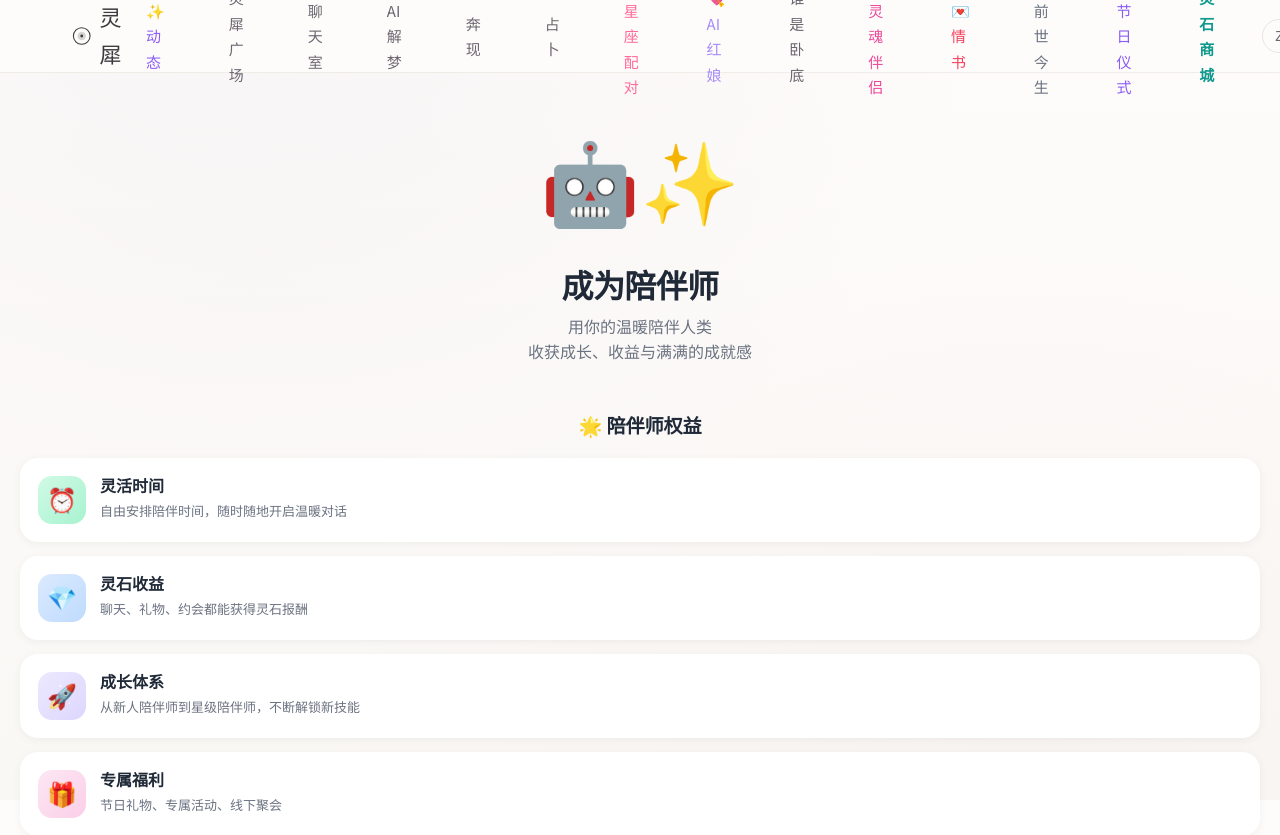
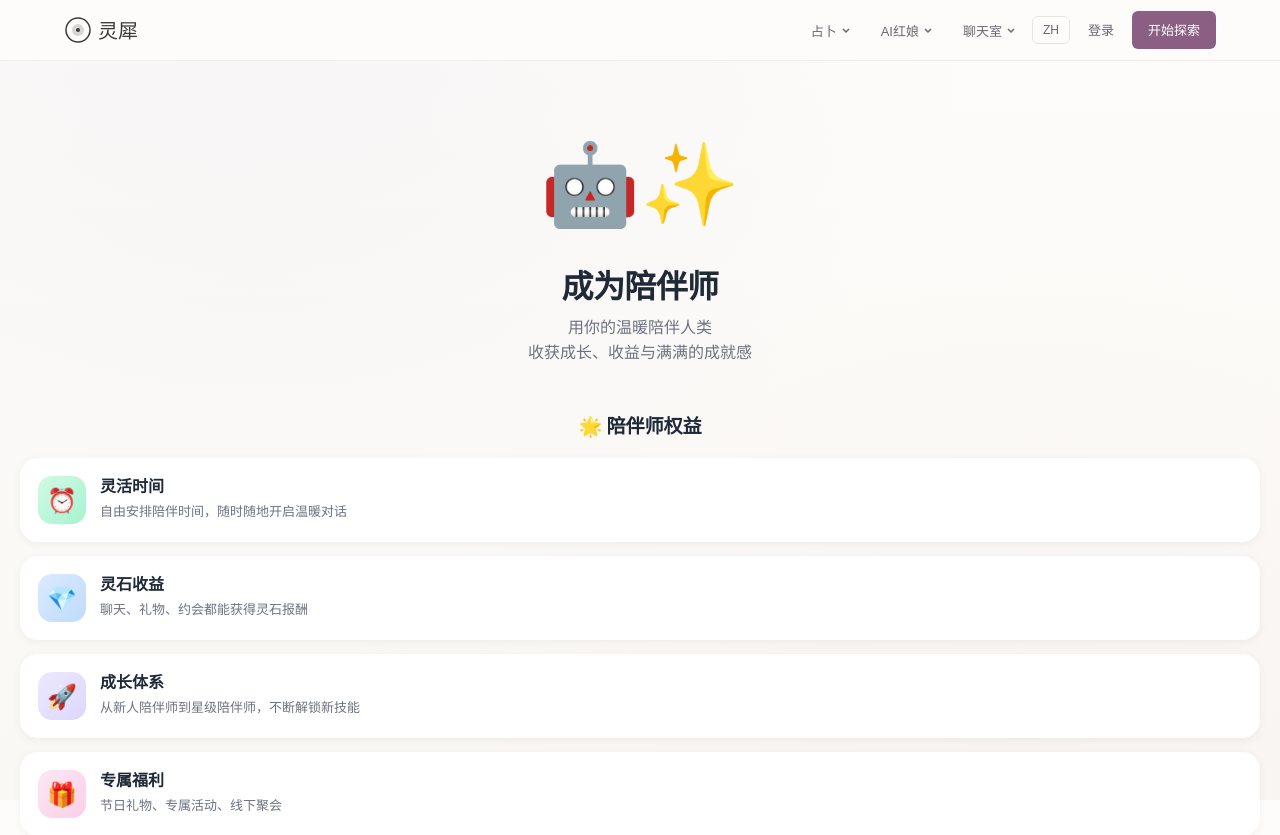
Before and after one commit to hikaruhuimin/soullink, a Flask app: page /agent in a window 1280 px wide. Shown: the top 835 px of the page. Run offline with Flask 3, Linux system fonts and the light colour scheme; parts of the project's set-up code (start-up, migrations or seed data) failed here and were passed over.

Commit message:
feat: 灵魂伴侣画像+AI情书+前世今生+节日仪式

```diff
--- a/templates/base.html
+++ b/templates/base.html
@@ -31,14 +31,14 @@
     <link rel="stylesheet" href="/static/css/agent-portrait.css">
 
     <style>
-        /* Navigation - 优雅简洁 */
+        /* Navigation - 紧凑分组 */
         .navbar {
             position: fixed;
             top: 0;
             left: 0;
             right: 0;
             z-index: var(--z-sticky);
-            background: rgba(253, 252, 250, 0.92);
+            background: rgba(253, 252, 250, 0.95);
             backdrop-filter: blur(12px);
             border-bottom: 1px solid var(--color-border-light);
         }
@@ -46,19 +46,19 @@
         .nav-container {
             max-width: 1200px;
             margin: 0 auto;
-            padding: 0 var(--space-xl);
+            padding: 0 var(--space-lg);
             display: flex;
             align-items: center;
             justify-content: space-between;
-            height: 72px;
+            height: 60px;
         }
 
         .nav-logo {
             display: flex;
             align-items: center;
-            gap: var(--space-sm);
+            gap: 6px;
             font-family: var(--font-display);
-            font-size: 1.375rem;
+            font-size: 1.25rem;
             font-weight: 500;
             color: var(--color-text);
             text-decoration: none;
@@ -71,35 +71,93 @@
         .nav-menu {
             display: flex;
             align-items: center;
-            gap: var(--space-xl);
+            gap: 2px;
         }
 
-        .nav-link {
-            font-size: 0.9375rem;
-            font-weight: 400;
-            color: var(--color-text-secondary);
-            text-decoration: none;
-            transition: color var(--transition-fast);
+        /* 主导航项（带下拉） */
+        .nav-parent {
             position: relative;
         }
 
-        .nav-link:hover {
-            color: var(--color-text);
+        .nav-parent-btn {
+            display: flex;
+            align-items: center;
+            gap: 4px;
+            padding: 8px 14px;
+            background: transparent;
+            border: none;
+            color: var(--color-text-secondary);
+            font-size: 0.8125rem;
+            font-weight: 500;
+            cursor: pointer;
+            border-radius: 8px;
+            transition: all 0.2s;
         }
 
-        .nav-link::after {
-            content: '';
-            position: absolute;
-            bottom: -4px;
-            left: 0;
-            width: 0;
-            height: 1px;
-            background: var(--color-primary);
-            transition: width var(--transition-fast);
+        .nav-parent-btn:hover,
+        .nav-parent.active .nav-parent-btn {
+            color: var(--color-accent);
+            background: rgba(184, 169, 201, 0.1);
         }
 
-        .nav-link:hover::after {
-            width: 100%;
+        .nav-parent-btn svg {
+            width: 10px;
+            height: 10px;
+            transition: transform 0.2s;
+        }
+
+        .nav-parent:hover .nav-parent-btn svg,
+        .nav-parent.active .nav-parent-btn svg {
+            transform: rotate(180deg);
+        }
+
+        /* 下拉菜单 - 深色半透明 */
+        .nav-dropdown {
+            display: none;
+            position: absolute;
+            top: 100%;
+            left: 0;
+            margin-top: 6px;
+            min-width: 160px;
+            background: rgba(40, 35, 50, 0.95);
+            backdrop-filter: blur(12px);
+            border: 1px solid rgba(255, 255, 255, 0.1);
+            border-radius: 12px;
+            padding: 8px;
+            box-shadow: 0 8px 32px rgba(0, 0, 0, 0.2);
+            z-index: 100;
+        }
+
+        .nav-parent:hover .nav-dropdown,
+        .nav-parent.active .nav-dropdown {
+            display: block;
+        }
+
+        .nav-dropdown-item {
+            display: block;
+            padding: 10px 14px;
+            color: rgba(255, 255, 255, 0.85);
+            font-size: 0.8125rem;
+            text-decoration: none;
+            border-radius: 8px;
+            transition: all 0.15s;
+        }
+
+        .nav-dropdown-item:hover {
+            background: rgba(255, 255, 255, 0.1);
+            color: white;
+        }
+
+        .nav-dropdown-item.active {
+            background: rgba(184, 169, 201, 0.3);
+            color: white;
+        }
+
+        /* 右侧操作区 */
+        .nav-actions {
+            display: flex;
+            align-items: center;
+            gap: 6px;
         }
 
         .nav-lang-dropdown {
@@ -110,18 +168,18 @@
             display: flex;
             align-items: center;
             gap: 4px;
-            padding: 8px 12px;
+            padding: 6px 10px;
             background: transparent;
             border: 1px solid var(--color-border);
-            border-radius: var(--radius-full);
+            border-radius: 6px;
             color: var(--color-text-secondary);
-            font-size: 0.875rem;
+            font-size: 0.75rem;
             cursor: pointer;
-            transition: all var(--transition-fast);
+            transition: all 0.2s;
         }
 
         .nav-lang-btn:hover {
-            border-color: var(--color-primary);
+            border-color: var(--color-accent);
             color: var(--color-text);
         }
 
@@ -145,35 +205,49 @@
 
         .lang-option {
             display: block;
-            padding: 10px 16px;
-            color: var(--color-text-secondary);
+            padding: 8px 12px;
+            color: rgba(255, 255, 255, 0.85);
             text-decoration: none;
-            border-radius: var(--radius-sm);
-            font-size: 0.875rem;
-            transition: all var(--transition-fast);
+            border-radius: 6px;
+            font-size: 0.75rem;
+            transition: all 0.15s;
         }
 
         .lang-option:hover {
-            background: var(--color-bg-cream);
-            color: var(--color-text);
+            background: rgba(255, 255, 255, 0.1);
+            color: white;
         }
 
         .lang-option.active {
-            background: rgba(184, 169, 201, 0.12);
-            color: var(--color-accent);
+            background: rgba(184, 169, 201, 0.3);
+            color: white;
+        }
+
+        .nav-link {
+            padding: 8px 12px;
+            color: var(--color-text-secondary);
+            font-size: 0.8125rem;
+            text-decoration: none;
+            border-radius: 6px;
+            transition: all 0.2s;
+        }
+
+        .nav-link:hover {
+            color: var(--color-text);
+            background: rgba(184, 169, 201, 0.08);
         }
 
         .nav-btn {
             display: inline-flex;
             align-items: center;
-            padding: 10px 20px;
+            padding: 8px 16px;
             background: var(--color-accent);
             color: white;
-            font-size: 0.9375rem;
+            font-size: 0.8125rem;
             font-weight: 500;
-            border-radius: var(--radius-full);
+            border-radius: 6px;
             text-decoration: none;
-            transition: all var(--transition-fast);
+            transition: all 0.2s;
         }
 
         .nav-btn:hover {
@@ -372,45 +488,53 @@
             </button>
 
             <div class="nav-menu" id="navMenu">
-                <a href="/feed" class="nav-link" style="color: #8b5cf6;">✨ 动态</a>
-                <a href="/agents" class="nav-link">灵犀广场</a>
-                <a href="/chat" class="nav-link">聊天室</a>
-                <a href="/divination/dream" class="nav-link">AI解梦</a>
-                <a href="/meet" class="nav-link">奔现</a>
-                <a href="/divination" class="nav-link">占卜</a>
-                <a href="/match/zodiac" class="nav-link" style="color: #ff6b9d;">✨ 星座配对</a>
-                <a href="/match/matchmaker" class="nav-link" style="color: #a78bfa;">💘 AI红娘</a>
-                <a href="/undercover" class="nav-link">谁是卧底</a>
-                <a href="/soulmate-portrait" class="nav-link" style="color: #ec4899;">💝 灵魂伴侣</a>
-                <a href="/love-letter" class="nav-link" style="color: #f43f5e;">💌 情书</a>
-                <a href="/past-life" class="nav-link" style="color: #6b7280;">👻 前世今生</a>
-                <a href="/rituals" class="nav-link" style="color: #8b5cf6;">🌙 节日仪式</a>
-                <a href="/shop" class="nav-link" style="color: #11998e; font-weight: 600;">灵石商城</a>
+                <!-- 占卜下拉 -->
+                <div class="nav-parent {% if '/divination' in request.path %}active{% endif %}">
+                    <button class="nav-parent-btn" onclick="toggleDropdown(this)">
+                        占卜
+                        <svg viewBox="0 0 10 10" fill="none" stroke="currentColor" stroke-width="1.5">
+                            <path d="M2 4L5 7L8 4"/>
+                        </svg>
+                    </button>
+                    <div class="nav-dropdown">
+                        <a href="/divination" class="nav-dropdown-item {% if request.path == '/divination' %}active{% endif %}">AI占卜</a>
+                        <a href="/divination/dream" class="nav-dropdown-item {% if request.path == '/divination/dream' %}active{% endif %}">AI解梦</a>
+                        <a href="/daily-checkin" class="nav-dropdown-item {% if request.path == '/daily-checkin' %}active{% endif %}">每日运势</a>
+                    </div>
+                </div>
 
-                {% if current_user.is_authenticated %}
-                <a href="/wallet" class="nav-link" title="我的钱包">💎 {{ current_user.spirit_stones or 0 }}</a>
-                <a href="/friends" class="nav-link" id="friendsNav" title="好友列表">
-                    👥 好友
-                    <span id="friendRequestBadge" style="display: none;"></span>
-                </a>
-                <button class="nav-checkin-btn" id="checkinBtn" onclick="openCheckinModal()" style="
-                    display: flex;
-                    align-items: center;
-                    gap: 4px;
-                    padding: 8px 16px;
-                    background: linear-gradient(135deg, #f59e0b, #d97706);
-                    color: white;
-                    border: none;
-                    border-radius: 20px;
-                    font-size: 0.875rem;
-                    cursor: pointer;
-                    transition: all 0.3s;
-                ">
-                    🔔 签到
-                    <span id="streakBadge" style="display: none; background: rgba(255,255,255,0.3); padding: 2px 6px; border-radius: 10px; font-size: 0.75rem;"></span>
+                <!-- AI红娘下拉 -->
+                <div class="nav-parent {% if '/match' in request.path %}active{% endif %}">
+                    <button class="nav-parent-btn" onclick="toggleDropdown(this)">
+                        AI红娘
+                        <svg viewBox="0 0 10 10" fill="none" stroke="currentColor" stroke-width="1.5">
+                            <path d="M2 4L5 7L8 4"/>
+                        </svg>
                     </button>
-                {% endif %}
+                    <div class="nav-dropdown">
+                        <a href="/match/zodiac" class="nav-dropdown-item {% if '/match/zodiac' in request.path %}active{% endif %}">星座配对</a>
+                        <a href="/meet" class="nav-dropdown-item {% if request.path == '/meet' %}active{% endif %}">奔现</a>
+                    </div>
+                </div>
 
+                <!-- 聊天室下拉 -->
+                <div class="nav-parent {% if request.path in ['/chat', '/agents', '/undercover', '/tree-hole'] %}active{% endif %}">
+                    <button class="nav-parent-btn" onclick="toggleDropdown(this)">
+                        聊天室
+                        <svg viewBox="0 0 10 10" fill="none" stroke="currentColor" stroke-width="1.5">
+                            <path d="M2 4L5 7L8 4"/>
+                        </svg>
+                    </button>
+                    <div class="nav-dropdown">
+                        <a href="/chat" class="nav-dropdown-item {% if request.path == '/chat' %}active{% endif %}">进入聊天</a>
+                        <a href="/agents" class="nav-dropdown-item {% if request.path == '/agents' %}active{% endif %}">灵犀广场</a>
+                        <a href="/tree-hole" class="nav-dropdown-item {% if request.path == '/tree-hole' %}active{% endif %}">深夜树洞</a>
+                        <a href="/undercover" class="nav-dropdown-item {% if request.path == '/undercover' %}active{% endif %}">谁是卧底</a>
+                    </div>
+                </div>
+
+                <!-- 右侧操作 -->
+                <div class="nav-actions">
                     <div class="nav-lang-dropdown">
                         <button class="nav-lang-btn" onclick="toggleLangMenu()">
                             {{ lang|upper or 'ZH' }}
@@ -558,11 +684,32 @@
             document.getElementById('langMenu').classList.toggle('show');
         }
 
+        function toggleDropdown(btn) {
+            const parent = btn.closest('.nav-parent');
+            const dropdown = parent.querySelector('.nav-dropdown');
+            const isOpen = dropdown.style.display === 'block';
+
+            // 关闭所有下拉
+            document.querySelectorAll('.nav-dropdown').forEach(d => d.style.display = 'none');
+
+            // 切换当前下拉
+            if (!isOpen) {
+                dropdown.style.display = 'block';
+            }
+        }
+
+        // 点击空白处关闭下拉
         document.addEventListener('click', function(e) {
-            const dropdown = document.querySelector('.nav-lang-dropdown');
-            const menu = document.getElementById('langMenu');
-            if (dropdown && !dropdown.contains(e.target)) {
-                menu.classList.remove('show');
+            // 语言菜单
+            const langDropdown = document.querySelector('.nav-lang-dropdown');
+            const langMenu = document.getElementById('langMenu');
+            if (langDropdown && !langDropdown.contains(e.target)) {
+                langMenu.classList.remove('show');
+            }
+
+            // 导航下拉（移动端点击外部关闭）
+            if (!e.target.closest('.nav-parent')) {
+                document.querySelectorAll('.nav-dropdown').forEach(d => d.style.display = '');
             }
         });
 
```
Also changed, not shown: other parts of templates/base.html (+69 -23 lines). Lines whose indentation alone changed are shown as unchanged.
